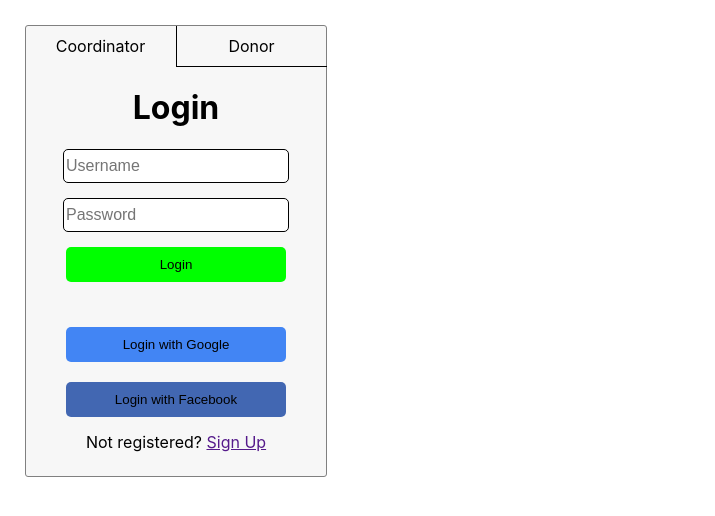
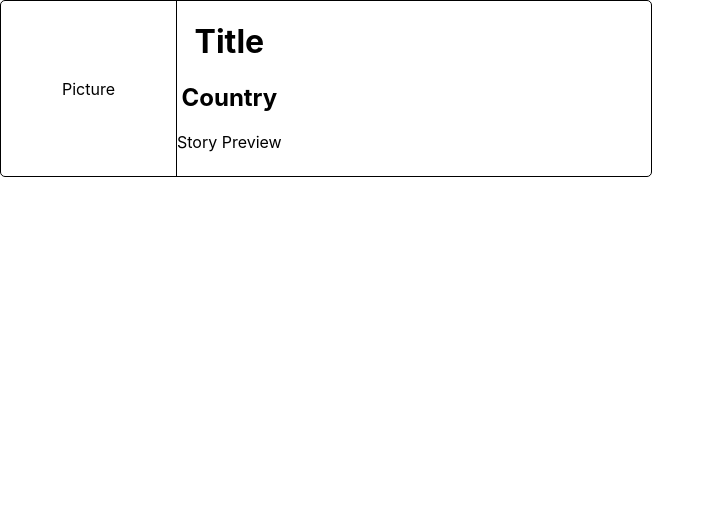
Before and after one commit to TheDeterminator/frontend, a React (Create React App) app: page / in a window 1280 px wide. Shown: the top 516 px of the page, without its empty margins (0-715 px from the left). Built offline with nearby package versions, Linux system fonts and the light colour scheme.

Commit message:
Created List view story component, minimal styling

```diff
--- a/src/App.js
+++ b/src/App.js
@@ -1,16 +1,17 @@
 import React, { Component } from 'react';
 import './App.css';
 
-import LoginModal from './components/LoginModal';
+//import LoginModal from './components/LoginModal';
 //import SignUpModal from './components/SignUpModal';
 //import UserTypeSelection from './components/UserTypeSelection';
 //import Registration from './components/Registration';
+import ListviewComponent from './components/ListviewComponent';
 
 class App extends Component {
   render() {
     return (
       <div className="App">
-        <LoginModal />
+        <ListviewComponent />
       </div>
     );
   }
--- /dev/null
+++ b/src/components/ListviewComponent.js
@@ -0,0 +1,34 @@
+import React from 'react';
+import styled from 'styled-components';
+
+const ListviewComponentContainer = styled.div`
+  width: 650px;
+  height: 175px;
+  border: 1px solid #000;
+  border-radius: 5px;
+  display: flex;
+  flex-direction: row;
+`
+const ImageContainer = styled.div`
+  width: 175px;
+  height: 175px;
+  border-right: 1px solid #000;
+  display: flex;
+  justify-content: center;
+  align-items: center;
+`
+
+const ListviewComponent = () => {
+  return (
+    <ListviewComponentContainer>
+      <ImageContainer>Picture</ImageContainer>
+      <div>
+        <h1>Title</h1>
+        <h2>Country</h2>
+        <p>Story Preview</p>
+      </div>
+    </ListviewComponentContainer>
+  );
+}
+
+export default ListviewComponent;
```
Also changed, not shown: 1 other file (tests, documents, lock files or other folders).
